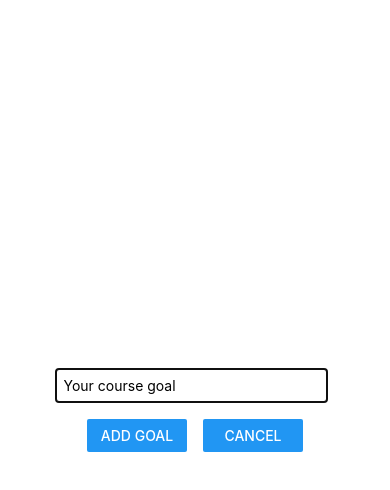
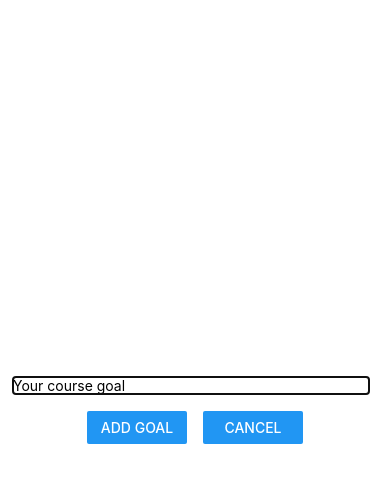
Before and after one commit to OkoroKelvin/RNCourse, a React Native app: screen / in a window 390 px wide. Both pictures are taken after a click on the button "ADD NEW GOAL". Shown: the top 490 px of the page. Built offline with nearby package versions, Linux system fonts and the light colour scheme.

Commit message:
Styling the Modal Overlay

```diff
--- a/App.js
+++ b/App.js
@@ -18,11 +18,16 @@ export default function App() {
     setModalIsVisible(true);
   }
 
+  function endAddGoalHandler(){
+    setModalIsVisible(false);
+  }
+
   function addGoalHandler(enteredGoalText){
     setCourseGoals((currentCourseGoals) =>[
       ...currentCourseGoals,
       {text: enteredGoalText, id: Math.random().toString()},
     ]);
+    endAddGoalHandler();
   }
 
 
@@ -40,7 +45,11 @@ export default function App() {
     color="#5e0acc"
     onPress={startAddGoalHandler}
     />
-     <GoalInput visible={modalIsVisible} onAddGoal={addGoalHandler} />
+     <GoalInput
+     visible={modalIsVisible}
+     onAddGoal={addGoalHandler}
+     onCancel={endAddGoalHandler}
+     />
       <View style={styles.goalsContainer}>
         <FlatList
         data={courseGoals}
--- a/components/GoalInput.js
+++ b/components/GoalInput.js
@@ -28,7 +28,7 @@ function GoalInput(props) {
                 <Button title='Add Goal' onPress={addGoalHandler}/>
                 </View>
                 <View style={styles.button}>
-                <Button title='Cancel'/>
+                <Button title='Cancel' onPress={props.onCancel}/>
                 </View>
             </View>
         </View>
@@ -44,15 +44,16 @@ const styles = StyleSheet.create({
         justifyContent:'center',
         alignItems: 'center',
         marginBottom: 24,
+        padding:16,
         borderBottomWidth:1,
         borderBottomColor:'#cccccc'
       },
       textInput:{
         borderWidth:1,
         borderColor:'#cccccc',
-        width:'70%',
+        width:'100%',
         marginRight:8,
-        padding: 8
+
       },
       buttonContainer:{
         marginTop:16,
```
